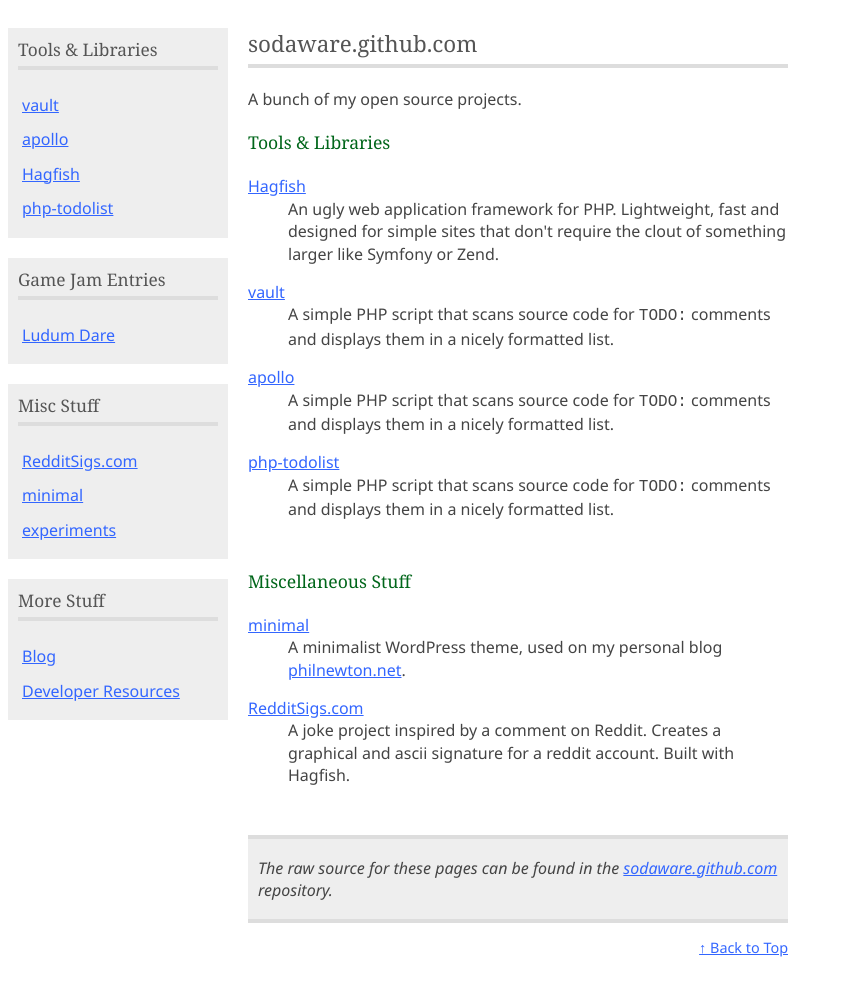
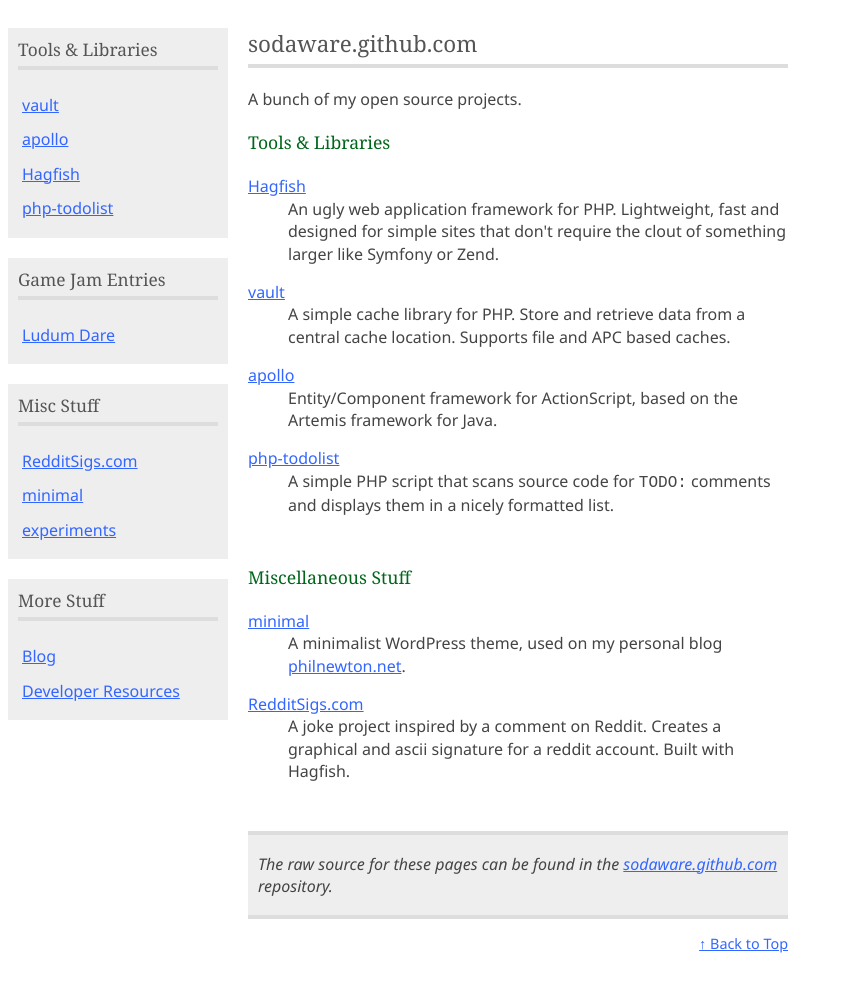
Before and after one commit to Sodaware/sodaware.github.com, a Jekyll site: the page built from index.html, in a window 1280 px wide. Shown: the whole page, without its empty margins (0-843 px from the left). Built offline with Jekyll 4.4.1, drawn with Linux system fonts in a browser that asks for light colours; Markdown is read by kramdown in place of the engine named in the settings.

Commit message:
Fixed index page text

```diff
--- a/index.html
+++ b/index.html
@@ -20,14 +20,14 @@
 
 	 <dt><a href="/code/vault/">vault</a></dt>
 	 <dd>
-			A simple PHP script that scans source code for <code>TODO:</code>
-			comments and displays them in a nicely formatted list.
+      A simple cache library for PHP. Store and retrieve data from a central
+      cache location. Supports file and APC based caches.
 	 </dd>
 
 	 <dt><a href="/code/apollo/">apollo</a></dt>
 	 <dd>
-			A simple PHP script that scans source code for <code>TODO:</code>
-			comments and displays them in a nicely formatted list.
+		Entity/Component framework for ActionScript, based on the Artemis
+		framework for Java.
 	 </dd>
 
 	 <dt><a href="/tools/php-todolist/">php-todolist</a></dt>
```
Lines whose indentation alone changed are shown as unchanged.
